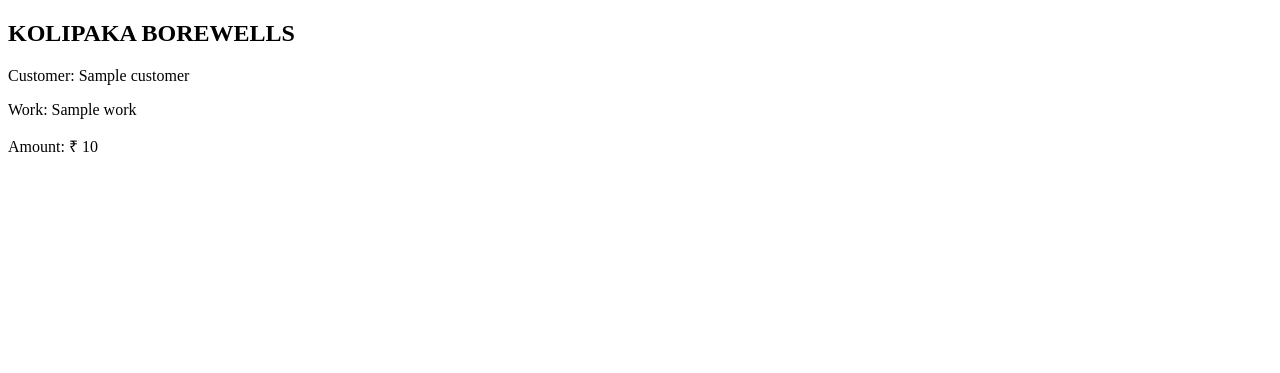
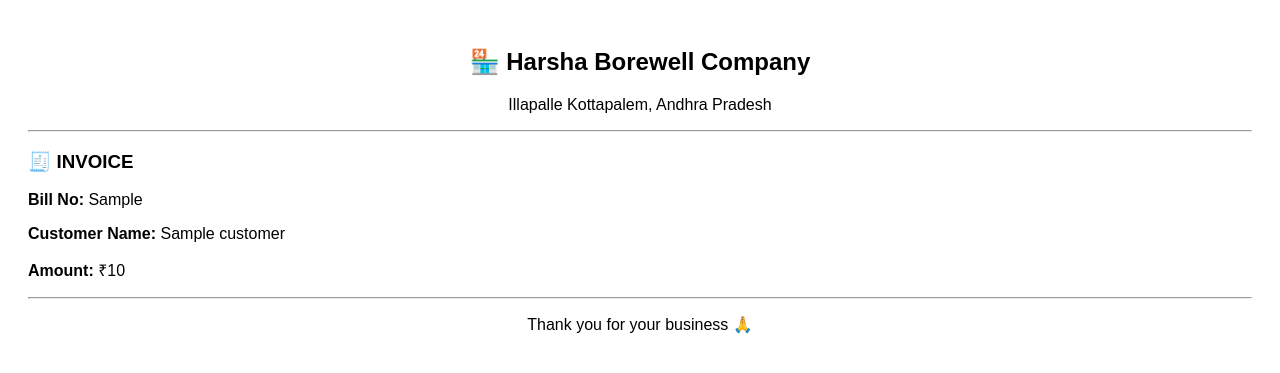
Before and after one commit to HARSHAKOLIPAKA/bill-app, a Flask app: template templates/bill.html in a window 1280 px wide. Shown: the top 373 px of the page. Run offline with Flask 3, Linux system fonts and the light colour scheme; the template is opened without the code that fills it: most values are stand-ins (such as "Sample title", 1, 10 or a date in 2020).

Commit message:
Update bill.html

```diff
--- a/templates/bill.html
+++ b/templates/bill.html
@@ -1,15 +1,28 @@
 <!DOCTYPE html>
 <html>
 <head>
-    <title>Bill</title>
+    <title>Invoice</title>
 </head>
-<body>
 
-<h2>KOLIPAKA BOREWELLS</h2>
+<body style="font-family:Arial; padding:20px;">
 
-<p>Customer: {{customer}}</p>
-<p>Work: {{work}}</p>
-<p>Amount: ₹ {{amount}}</p>
+    <div style="text-align:center;">
+        <h2>🏪 Harsha Borewell Company</h2>
+        <p>Illapalle Kottapalem, Andhra Pradesh</p>
+        <hr>
+    </div>
+
+    <h3>🧾 INVOICE</h3>
+
+    <p><b>Bill No:</b> {{ bill_no }}</p>
+    <p><b>Customer Name:</b> {{ customer }}</p>
+    <p><b>Amount:</b> ₹{{ amount }}</p>
+
+    <hr>
+
+    <p style="text-align:center;">
+        Thank you for your business 🙏
+    </p>
 
 </body>
 </html>
```
